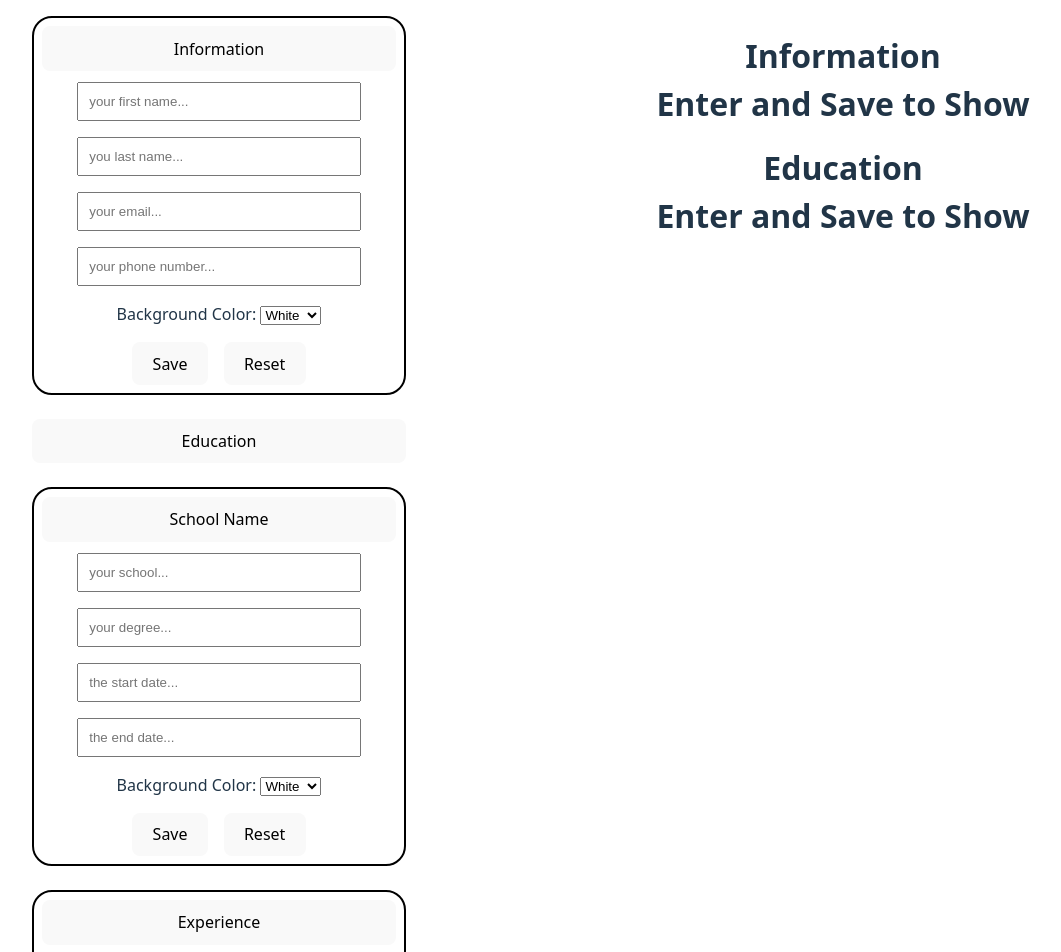
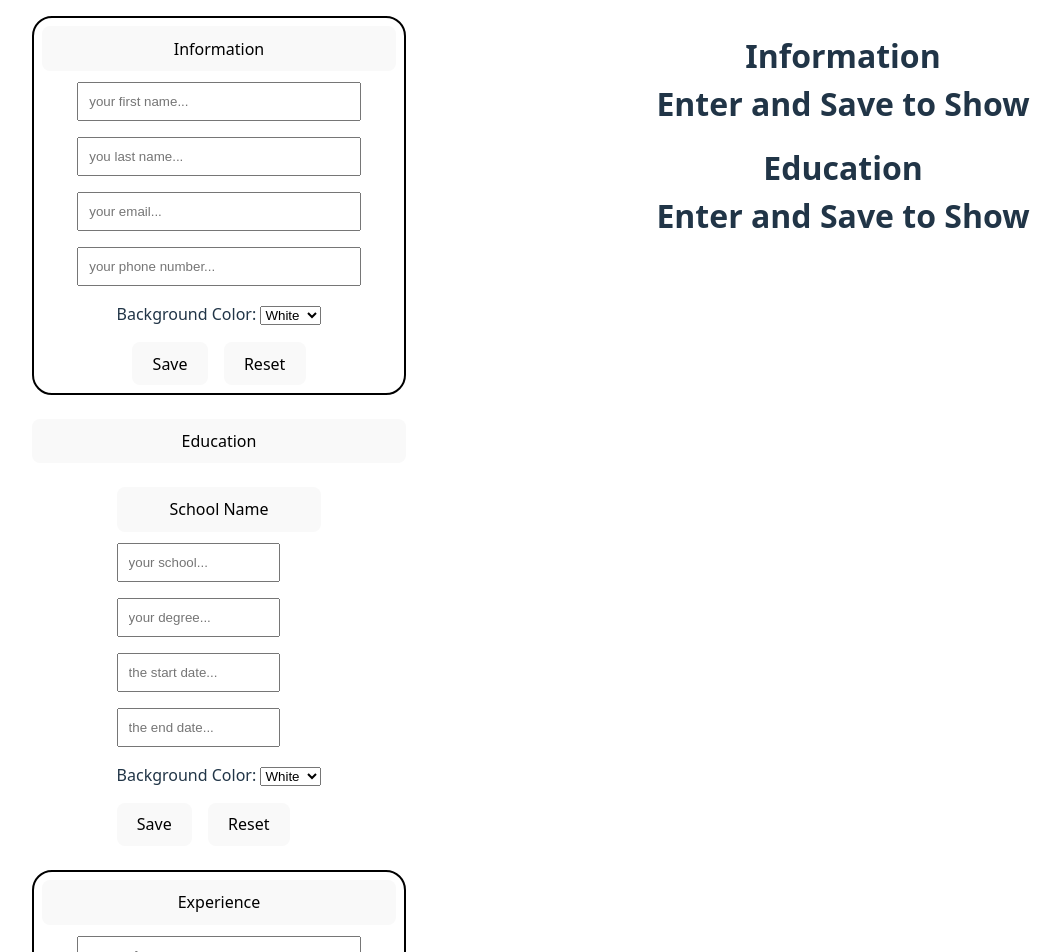
Before and after one commit to rasooli451/CVgenerator, a React (Vite) app: page / in a window 1280 px wide. Shown: the top 952 px of the page, without its empty margins (109-1170 px from the left). Built offline with nearby package versions, Linux system fonts and the light colour scheme.

Commit message:
no big changes

```diff
--- a/src/Components/Education.jsx
+++ b/src/Components/Education.jsx
@@ -47,8 +47,8 @@ export default function Education({onsave}){
         setEndDate("");
         setStyle({background : "white", color : "black"});
     }
-    return !show ? <form className="Education section"><button className="toggle" type="button" onClick={toggleShow}>{school == "" ? "School Name" : school}</button></form> : <form className="Education section">
-        <button className="toggle" type="button" onClick={toggleShow}>{school == "" ? "School Name" : school}</button>
+    return !show ? <form className="edu"><button className="toggle btn" type="button" onClick={toggleShow}>{school == "" ? "School Name" : school}</button></form> : <form className="edu">
+        <button className="toggle btn" type="button" onClick={toggleShow}>{school == "" ? "School Name" : school}</button>
         <div className="formPart">
             <input type="text" required id="school" name="school" placeholder="your school..." value={school} onChange={(e)=> handleChange(setSchool, e)}/>
             </div>
@@ -74,8 +74,8 @@ export default function Education({onsave}){
              </select>
              </div>
              <div className="formPart">
-                  <button type="button" onClick={dealWithData}>Save</button>
-                  <button type="button" onClick={clearEverything}>Reset</button>
+                  <button type="button" className="btn" onClick={dealWithData}>Save</button>
+                  <button type="button" className="btn" onClick={clearEverything}>Reset</button>
              </div>
     </form>
 }
```
